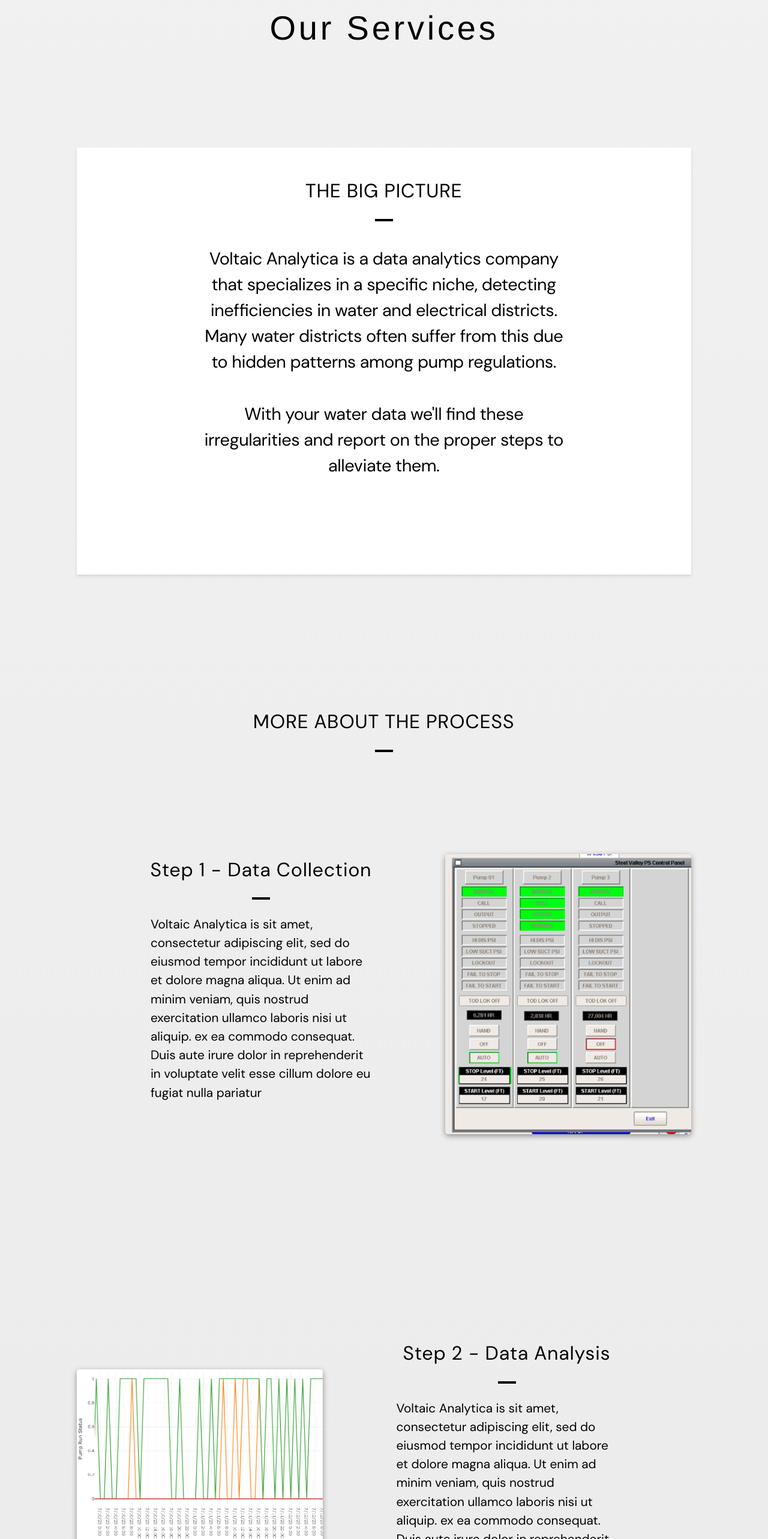
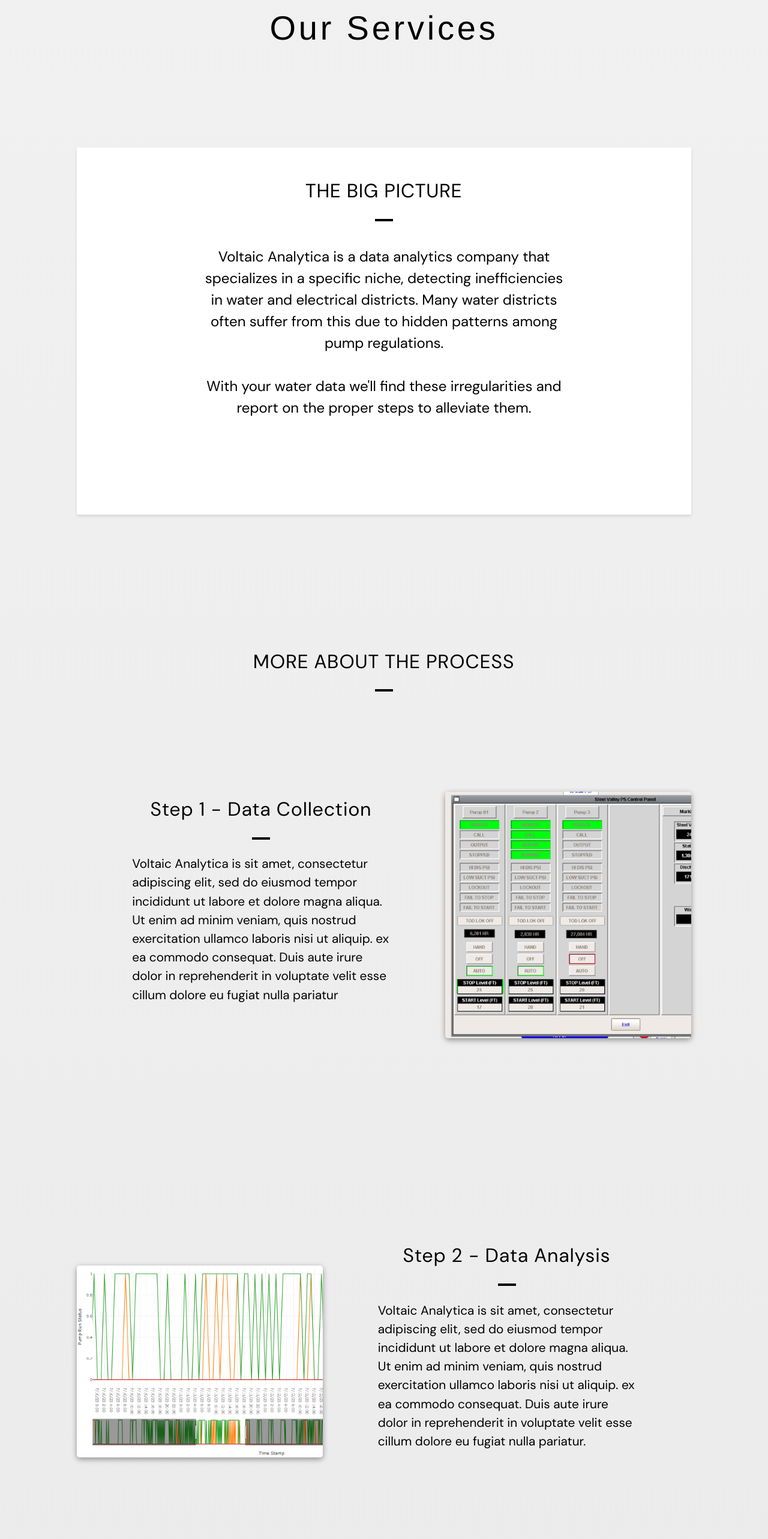
Before and after one commit to wangaj4/voltaic, a React (Create React App) app: page /services in a window 1280 px wide. Shown: the part 234-2800 px from the top of the page at 60% size. Built offline with nearby package versions, Linux system fonts and the light colour scheme.

Commit message:
services page responsiveness tweaks

```diff
--- a/src/Services.css
+++ b/src/Services.css
@@ -5,6 +5,7 @@
 .stepImage1{
     display:block;
     height:90%;
+    min-height:20rem;
     width:100%;
     margin-block:auto;
     background-size: cover !important;
@@ -19,6 +20,7 @@
 .stepImage2{
     display:block;
     height:70%;
+    min-height:20rem;
     width:100%;
     margin-block:auto;
     background-size: cover !important;
@@ -33,6 +35,7 @@
 .stepImage3{
     display:block;
     height:70%;
+    min-height:20rem;
     width:100%;
     margin-block:auto;
     background-size: cover !important;
--- a/src/Services.js
+++ b/src/Services.js
@@ -28,7 +28,7 @@
                     THE BIG PICTURE
                 </div>
                 <div className={"separateBar"}/>
-                <div className={"centerText larger"}>
+                <div className={"centerText"}>
                     Voltaic Analytica is a data analytics company that specializes in a specific niche, detecting inefficiencies in water and electrical districts. Many water districts often
                     suffer from this due to hidden patterns among pump regulations.
                     <br/><br/>
@@ -62,7 +62,7 @@
             </div>
 
             <div className={"spacer2"}/>
-            <div className={"clearBanner"} data-aos = "fade-left">
+            <div className={"clearBanner reverse"} data-aos = "fade-left">
                 <div className={"forty"}>
                     <div className={"stepImage2"}/>
                 </div>
--- a/src/main.css
+++ b/src/main.css
@@ -150,7 +150,7 @@
 
 .leftText{
     text-align: left;
-    padding-inline:20%;
+    padding-inline:15%;
     padding-top:4%;
     font-family: var(--main-font);
     font-size:1.3rem;
@@ -192,6 +192,14 @@
         flex-wrap:wrap;
     }
 
+    .clearBanner{
+        flex-wrap:wrap;
+    }
+
+    .clearBanner.reverse{
+        flex-wrap:wrap-reverse;
+    }
+
     .flexBanner.reverse{
         flex-wrap:wrap-reverse
     }
```
